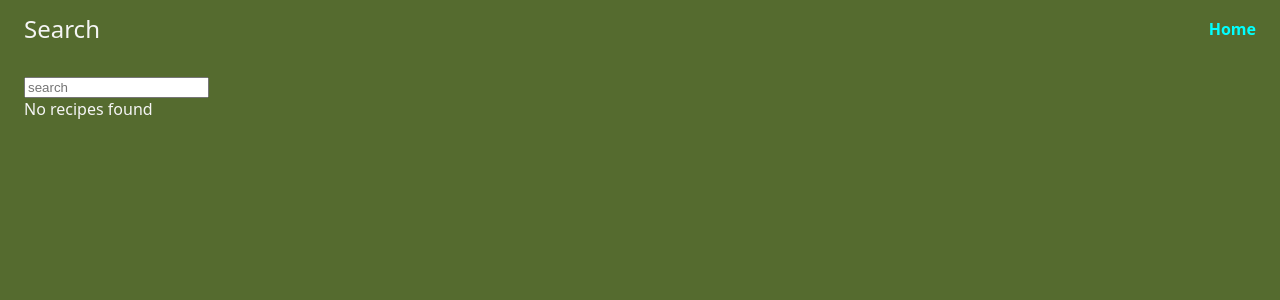
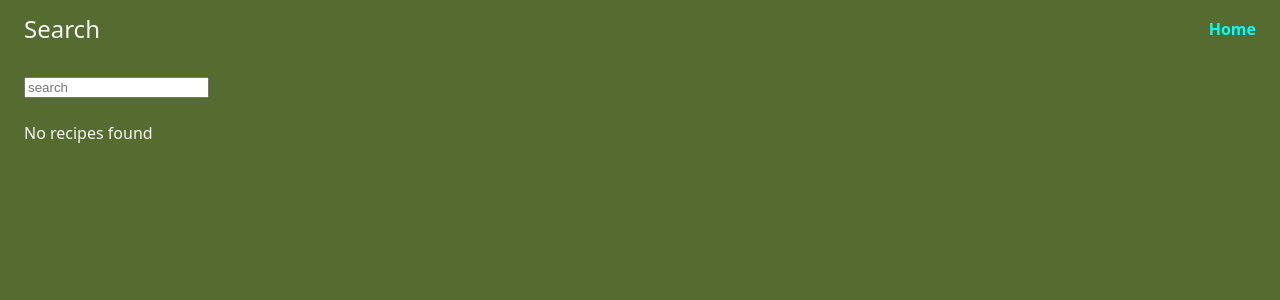
Before and after one commit to Shaedow2000/Recipies-manager, a React (Vite) app in the folder frontend/: page /search in a window 1280 px wide. Shown: the top 300 px of the page. Built offline with nearby package versions, Linux system fonts and the light colour scheme.

Commit message:
feat: arrange recipe cards in found recipes box

```diff
--- a/frontend/src/index.css
+++ b/frontend/src/index.css
@@ -139,3 +139,10 @@ form {
   flex-direction: column;
   gap: 24px;
 }
+
+.found-recipes {
+  display: flex;
+  flex-wrap: wrap;
+  gap: 24px;
+  margin-top: 24px;
+}
```
